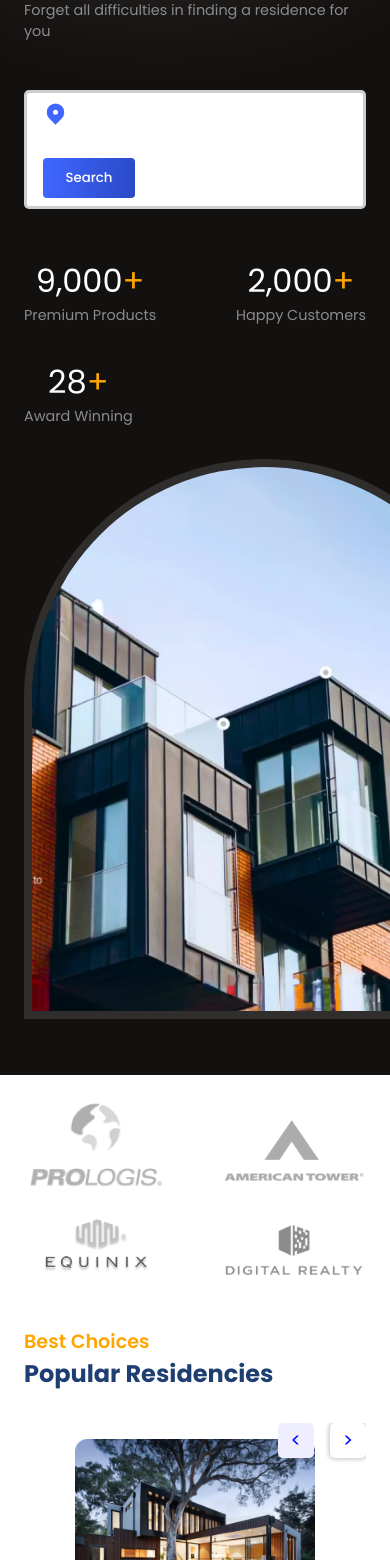
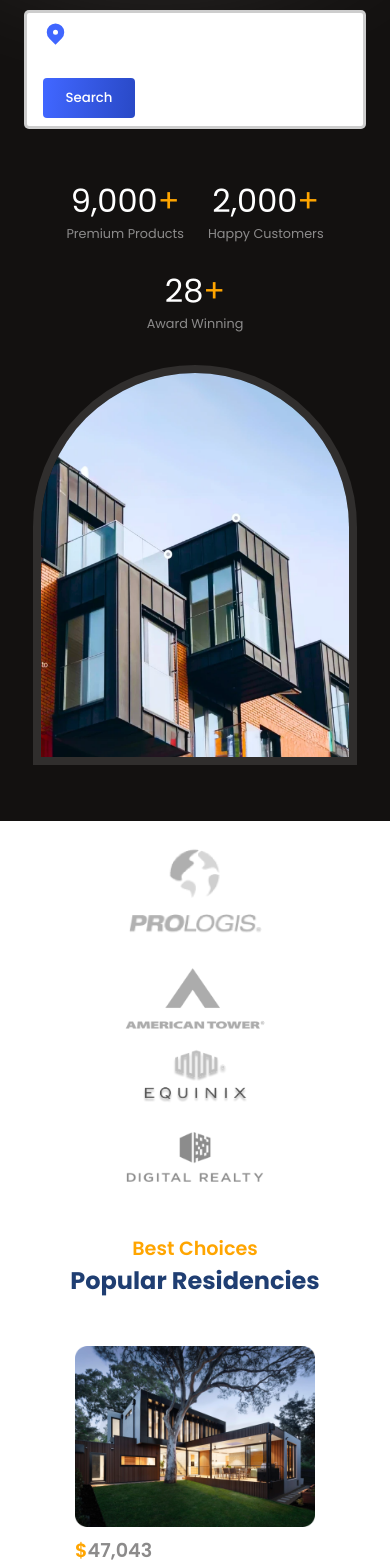
Before and after one commit to Prajith-Shetty/RealEstateWebsite, a React (Vite) app: page / in a window 390 px wide. Shown: the part 440-2000 px from the top of the page. Built offline with nearby package versions, Linux system fonts and the light colour scheme.

Commit message:
Other sections made responsive

```diff
--- a/src/components/Companies/Companies.css
+++ b/src/components/Companies/Companies.css
@@ -6,3 +6,9 @@
 .c-container>img{
     width: 9rem;
 }
+
+@media (max-width:1024px) {
+    .c-container{
+        justify-content: space-around;
+    }
+}
--- a/src/components/Contact/Contact.css
+++ b/src/components/Contact/Contact.css
@@ -60,3 +60,22 @@
     color: white;
     scale: 0.8;
 }
+
+@media (max-width: 1024px) {
+    .c-container{
+        flex-direction: column;
+    }
+    .c-right{
+        justify-content: center;
+    }
+    .contactModes{
+        width: 100%;
+    }
+    .row{
+        flex-direction: column;
+        width: 100%;
+    }
+    .mode{
+        width: 100%;
+    }
+}
--- a/src/components/Footer/Footer.css
+++ b/src/components/Footer/Footer.css
@@ -11,3 +11,13 @@
     margin-top: 1.5rem;
     font-weight: 500;
 }
+
+@media (max-width: 768px) {
+    .f-container{
+        justify-content: center;
+    }
+    .f-container>div{
+        align-items: center!important;
+        text-align: center;
+    }
+}
--- a/src/components/Header/Header.css
+++ b/src/components/Header/Header.css
@@ -26,6 +26,7 @@
         display: block;
     }
     .h-menu{
+        z-index: 99;
         color: var(--black);
         position: absolute;
         top: 3rem;
--- a/src/components/Hero/Hero.css
+++ b/src/components/Hero/Hero.css
@@ -2,11 +2,10 @@
     color: white;
     position: relative;
     padding-bottom: 2rem;
-
 }
 
 .hero-container{
-    justify-content: space-between;
+    justify-content: space-around;
     align-items: flex-end;
 }
 
@@ -78,3 +77,30 @@
     height: 100%;
     width: 100%;
 }
+
+@media (max-width: 640px){
+    .hero-container{
+        margin-top: 2rem;
+    }
+    .hero-title>h1{
+        font-size: 2.5rem;
+        line-height: 3rem;
+    }
+    .image-container{
+        width: 95%;
+        height: 25rem;
+    }
+    .stats{
+        justify-content: center;
+        gap: 1.5rem;
+    }
+    .hero-right{
+        width: 100%;
+    }
+    .stats>:nth-child(1){
+        font-size: 1.5rem;
+    }
+    .stat>:nth-child(2){
+        font-size: 0.8rem;
+    }
+}
--- a/src/components/Residencies/Residencies.css
+++ b/src/components/Residencies/Residencies.css
@@ -74,3 +74,12 @@
 .r-buttons>:nth-child(2){
     box-shadow: 0px 0px 5px 1px rgba(0,0,0,0.25);
 }
+
+@media (max-width: 640px) {
+    .r-head{
+        align-items: center;
+    }
+    .r-buttons{
+        position: initial;
+    }
+}
--- a/src/components/Value/Value.css
+++ b/src/components/Value/Value.css
@@ -50,3 +50,15 @@
 .accordionButton .primaryText{
     font-size: 1.1rem;
 }
+
+@media (max-width: 1024px) {
+    .v-container{
+        flex-direction: column;
+    }
+
+    @media (max-width: 768px) {
+        .accordionButton .primaryText{
+            font-size: 0.8rem;
+        }
+    }
+}
```
Also changed, not shown: notes.txt.
